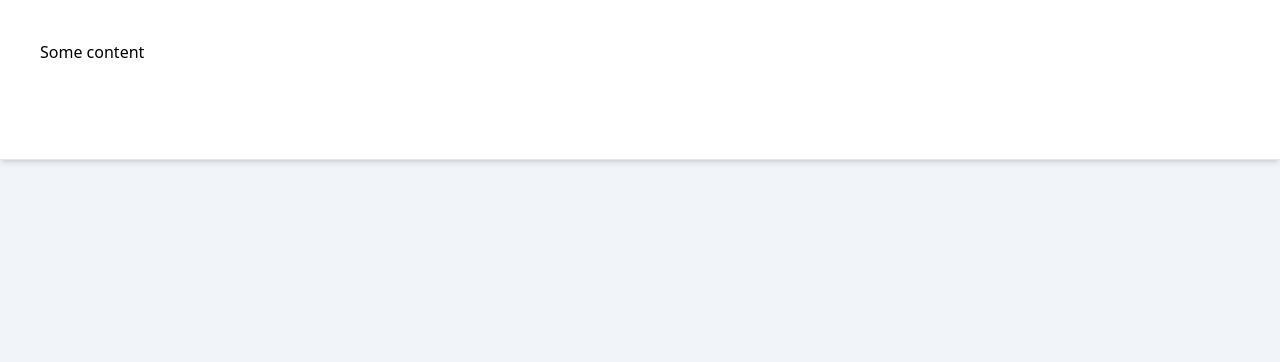
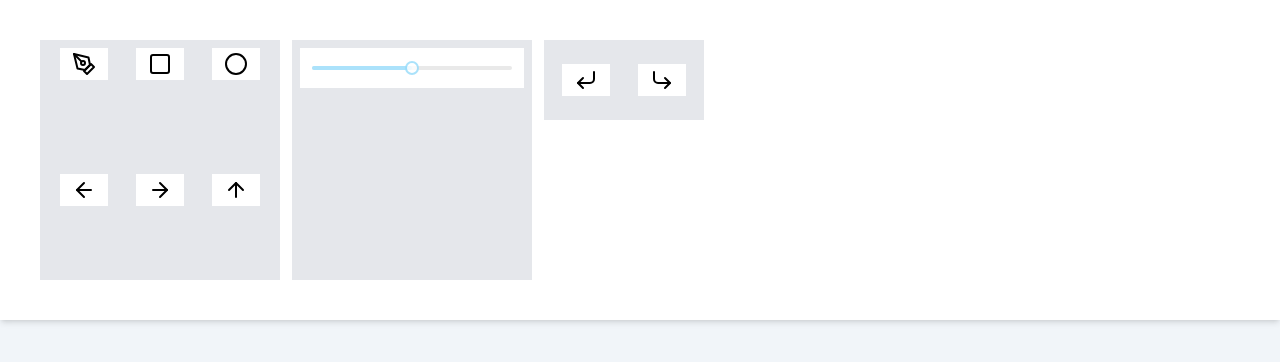
Before and after one commit to VaskoTsv/draw_app, a React (Vite) app: page / in a window 1280 px wide. Shown: the top 362 px of the page. Built offline with nearby package versions, Linux system fonts and the light colour scheme.

Commit message:
Improvements for ActionPanel ui

```diff
--- a/package.json
+++ b/package.json
@@ -11,10 +11,13 @@
     "prepare": "husky install"
   },
   "dependencies": {
+    "rc-slider": "^10.1.0",
     "react": "^18.2.0",
-    "react-dom": "^18.2.0"
+    "react-dom": "^18.2.0",
+    "react-feather": "^2.0.10"
   },
   "devDependencies": {
+    "@types/feather-icons": "^4.29.1",
     "@types/node": "^18.11.18",
     "@types/react": "^18.0.27",
     "@types/react-dom": "^18.0.10",
--- a/src/components/ui/ActionPanel.tsx
+++ b/src/components/ui/ActionPanel.tsx
@@ -1,11 +1,65 @@
 import React from 'react';
+import Slider from 'rc-slider';
+import 'rc-slider/assets/index.css';
+
+import {
+  PenTool as PenToolIcon,
+  Square as SquareIcon,
+  Circle as CircleIcon,
+  ArrowLeft as ArrowLeftIcon,
+  ArrowRight as ArrowRightIcon,
+  ArrowUp as ArrowUpIcon,
+  CornerDownLeft as CornerDownLeftIcon,
+  CornerDownRight as CornerDownRightIcon,
+} from 'react-feather';
 
 interface ActionPanelProps {}
 
-const ActionPanel: React.FC<ActionPanelProps> = () => (
-  <header className="h-40 p-10 bg-white decoration-orange-400 shadow-md border-b">
-    Some content
-  </header>
-);
+const ActionPanel: React.FC<ActionPanelProps> = () => {
+  const handleSlider = (sliderValue: number | number[]) => {
+    console.log({ sliderValue });
+  };
+
+  return (
+    <header className="h-80 p-10 flex flex-row gap-3 bg-white shadow-md">
+      {/* Draw Instruments */}
+      <div className="h-60 w-60 bg-gray-200 flex flex-row flex-wrap justify-center gap-3">
+        <span className="flex items-center max-h-8 m-2 p-3 bg-white hover:bg-gray-100 cursor-pointer">
+          <PenToolIcon />
+        </span>
+        <span className="flex items-center max-h-8 m-2 p-3 bg-white hover:bg-gray-100 cursor-pointer">
+          <SquareIcon />
+        </span>
+        <span className="flex items-center max-h-8 m-2 p-3 bg-white hover:bg-gray-100 cursor-pointer">
+          <CircleIcon />
+        </span>
+        <span className="flex items-center max-h-8 m-2 p-3 bg-white hover:bg-gray-100 cursor-pointer">
+          <ArrowLeftIcon />
+        </span>
+        <span className="flex items-center max-h-8 m-2 p-3 bg-white hover:bg-gray-100 cursor-pointer">
+          <ArrowRightIcon />
+        </span>
+        <span className="flex items-center max-h-8 m-2 p-3 bg-white hover:bg-gray-100 cursor-pointer">
+          <ArrowUpIcon />
+        </span>
+      </div>
+      {/* Slider */}
+      <div className="h-60 w-60 bg-gray-200 flex flex-row flex-wrap justify-center gap-3">
+        <span className="flex items-center w-full max-h-10 m-2 p-3 bg-white">
+          <Slider defaultValue={50} onChange={handleSlider} />
+        </span>
+      </div>
+      {/* Undo/Redo */}
+      <div className="h-20 w-40 bg-gray-200 flex flex-row flex-wrap justify-center items-center	gap-3">
+        <span className="flex items-center max-h-8 m-2 p-3 bg-white hover:bg-gray-100 cursor-pointer">
+          <CornerDownLeftIcon />
+        </span>
+        <span className="flex items-center max-h-8 m-2 p-3 bg-white hover:bg-gray-100 cursor-pointer">
+          <CornerDownRightIcon />
+        </span>
+      </div>
+    </header>
+  );
+};
 
 export default ActionPanel;
```
Also changed, not shown: 1 other file (tests, documents, lock files or other folders).
